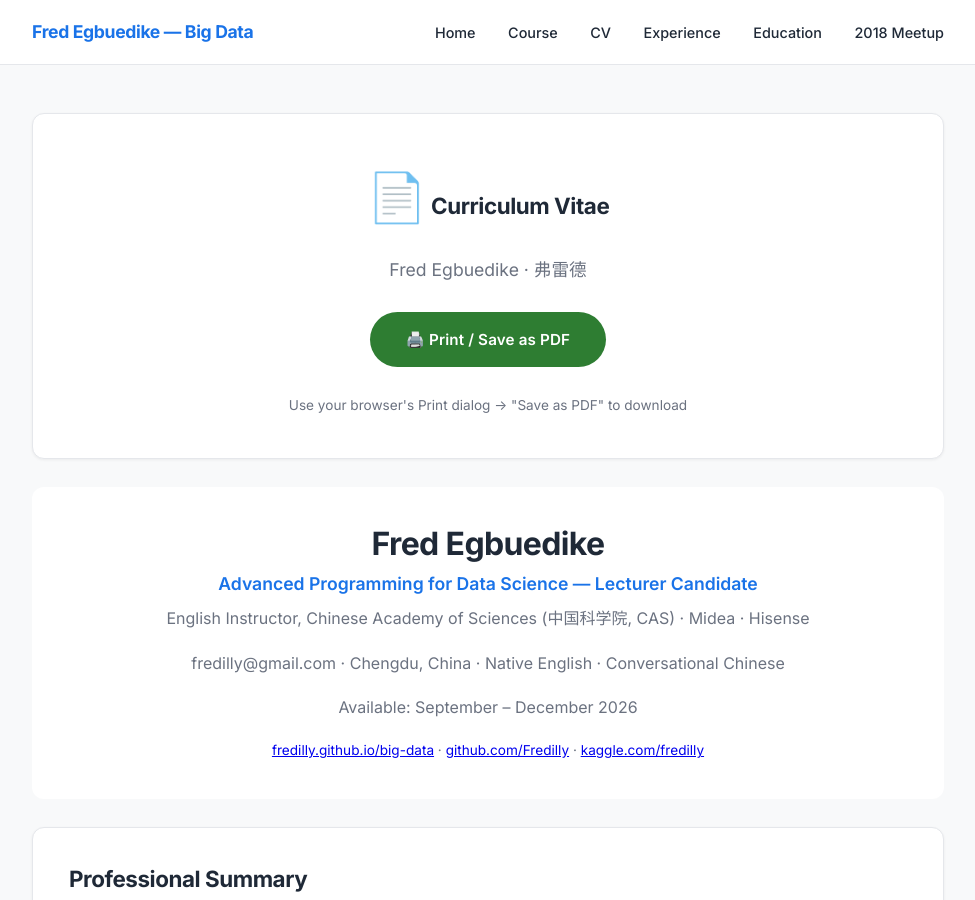
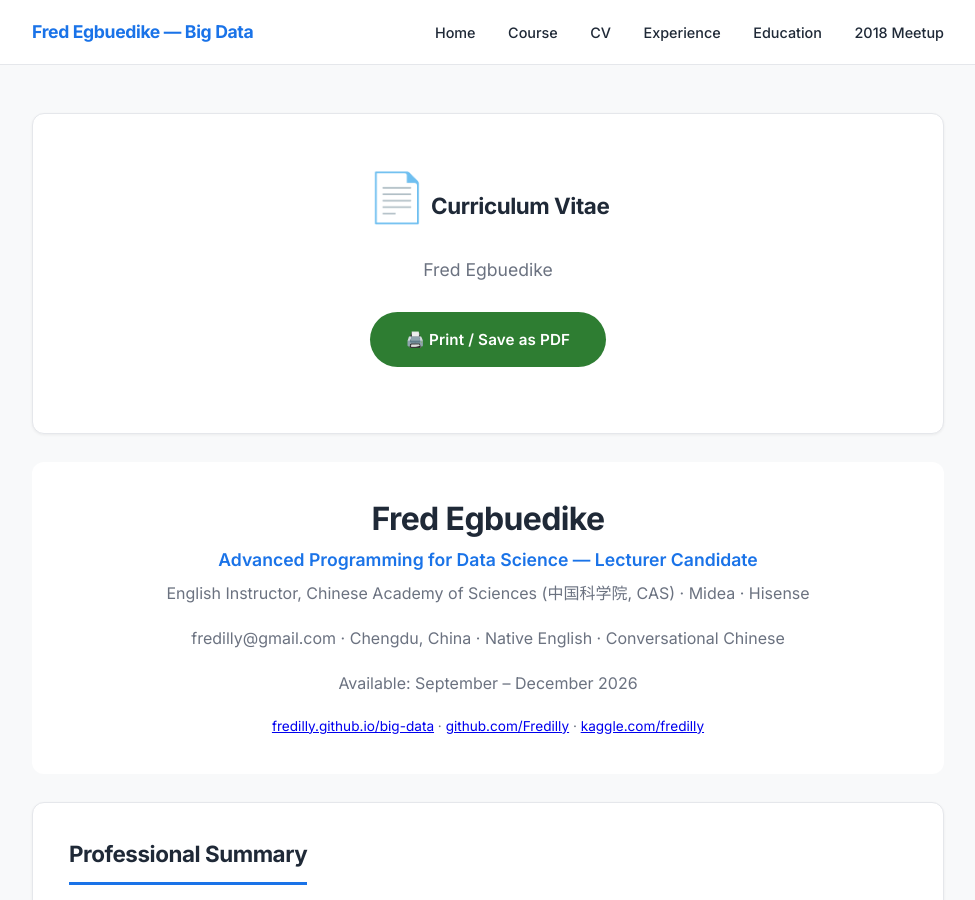
Before and after one commit to Fredilly/big-data, a Jekyll site: the page built from cv.md, in a window 1280 px wide and 900 px high. Shown: the whole window, without its empty margins (152-1127 px from the left). Built offline with Jekyll 4.4.1, drawn with Linux system fonts in a browser that asks for light colours; nearby versions of some CDN libraries.

Commit message:
remove Chinese name and print instructions from CV page

```diff
--- a/cv.md
+++ b/cv.md
@@ -6,11 +6,10 @@ title: Download CV
 <div class="card" style="text-align: center; padding: 40px;">
   <span style="font-size: 3rem;">📄</span>
   <h2 style="border: none; text-align: center;">Curriculum Vitae</h2>
-  <p style="font-size: 1.1rem; color: var(--text-light);">Fred Egbuedike · 弗雷德</p>
+  <p style="font-size: 1.1rem; color: var(--text-light);">Fred Egbuedike</p>
   <p style="margin: 20px 0;">
     <a href="javascript:window.print()" class="cta-button" style="background: #2e7d32;">🖨️ Print / Save as PDF</a>
   </p>
-  <p style="font-size: 0.85rem; color: var(--text-light);">Use your browser's Print dialog → "Save as PDF" to download</p>
 </div>
 
 <style media="print">
```
